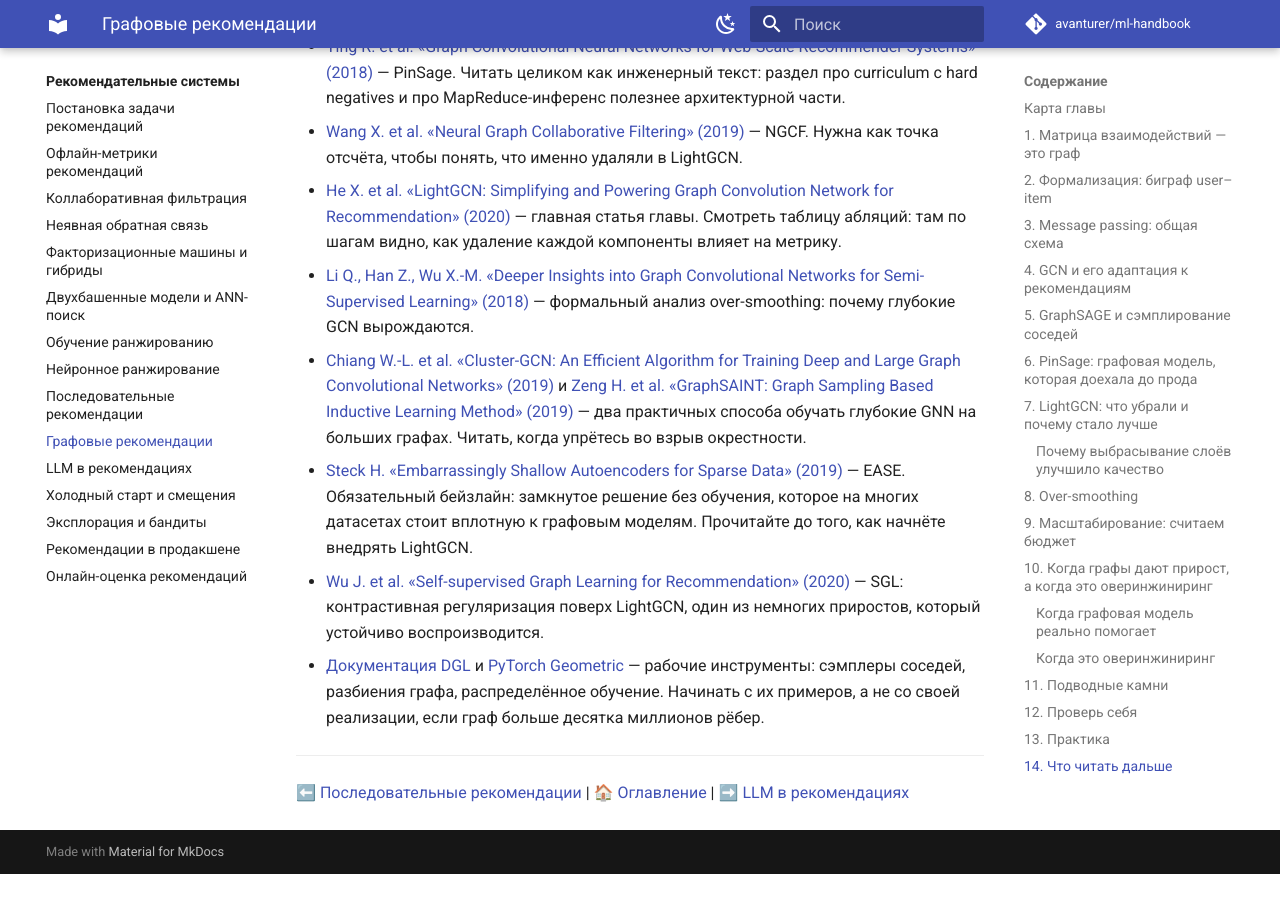
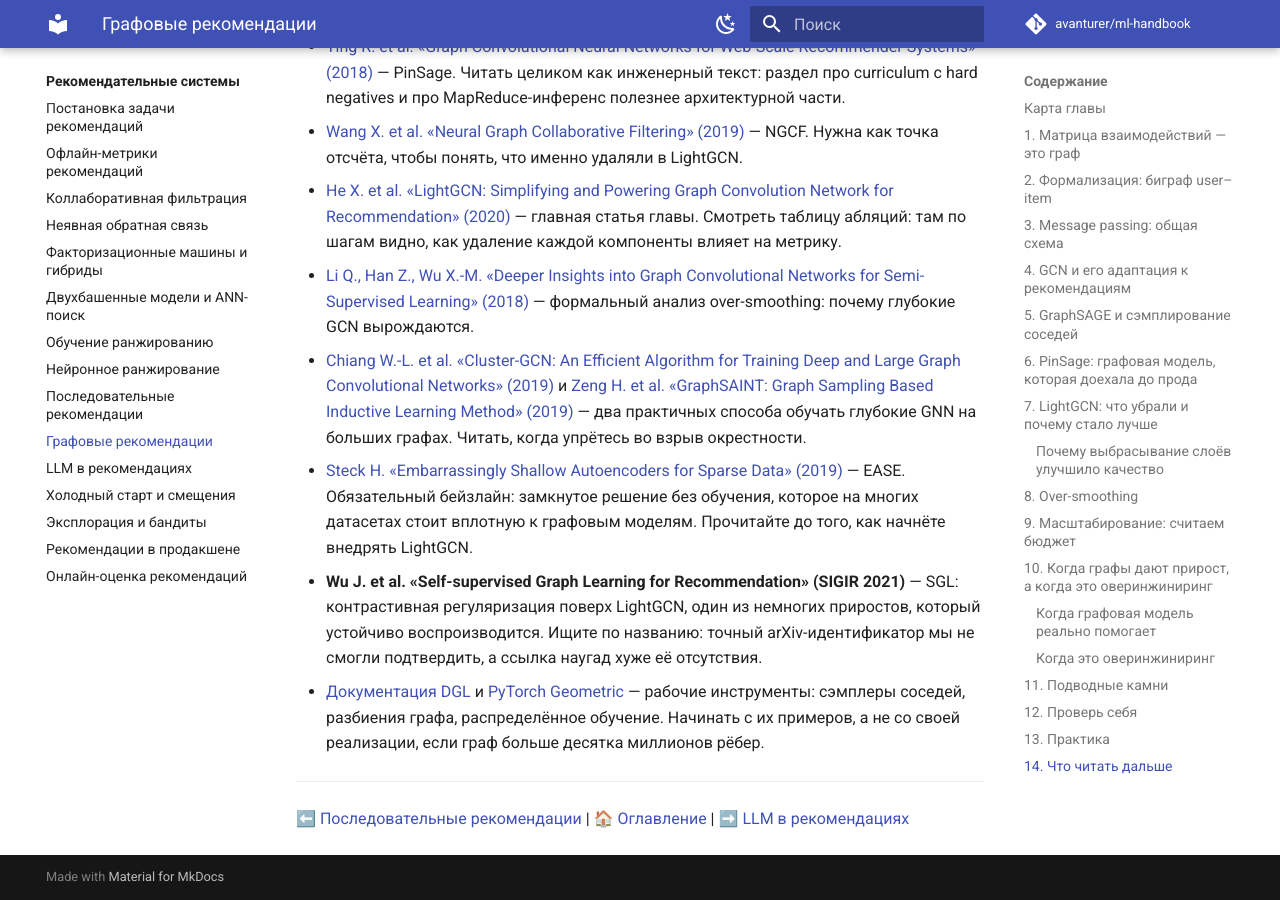
Before and after one commit to avanturer/ml-handbook, an MkDocs documentation site: the page built from docs/06-recsys/10-graph-recsys.md, in a window 1280 px wide and 900 px high, scrolled down 18838 px. Built offline with MkDocs 1.6.1 and Material for MkDocs 9.7.7, drawn with Linux system fonts in a browser that asks for light colours; comment, search, counter and statistics services are not loaded; before the commit the page ends 19712 px from its top, so only the background shows below that.

Commit message:
Снята непроверенная arXiv-ссылка на SGL: источник назван словами
По собственному стандарту: если идентификатор подтвердить не удалось,
ссылка наугад хуже её отсутствия.

Co-Authored-By: Claude Opus 5 <noreply@anthropic.com>
Claude-Session: https://claude.ai/code/session_01VAqYhVbt9QDiwWpQ1Cw7h7

```diff
--- a/docs/06-recsys/10-graph-recsys.md
+++ b/docs/06-recsys/10-graph-recsys.md
@@ -966,9 +966,10 @@ recall@20/NDCG@20. Третий — бейзлайны: значительная
 - [Steck H. «Embarrassingly Shallow Autoencoders for Sparse Data» (2019)](https://arxiv.org/abs/1905.03375) —
   EASE. Обязательный бейзлайн: замкнутое решение без обучения, которое на многих датасетах
   стоит вплотную к графовым моделям. Прочитайте до того, как начнёте внедрять LightGCN.
-- [Wu J. et al. «Self-supervised Graph Learning for Recommendation» (2020)](https://arxiv.org/abs/2010.10683) —
+- **Wu J. et al. «Self-supervised Graph Learning for Recommendation» (SIGIR 2021)** —
   SGL: контрастивная регуляризация поверх LightGCN, один из немногих приростов, который
-  устойчиво воспроизводится.
+  устойчиво воспроизводится. Ищите по названию: точный arXiv-идентификатор мы не смогли
+  подтвердить, а ссылка наугад хуже её отсутствия.
 - [Документация DGL](https://www.dgl.ai/) и [PyTorch Geometric](https://pytorch-geometric.readthedocs.io/) —
   рабочие инструменты: сэмплеры соседей, разбиения графа, распределённое обучение.
   Начинать с их примеров, а не со своей реализации, если граф больше десятка миллионов рёбер.
```
Also changed, not shown: resources/reading-list.md (+1 -1 lines).
